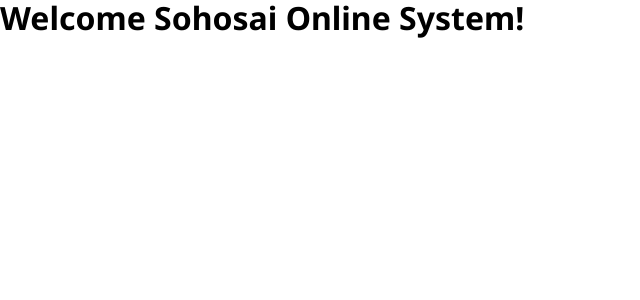
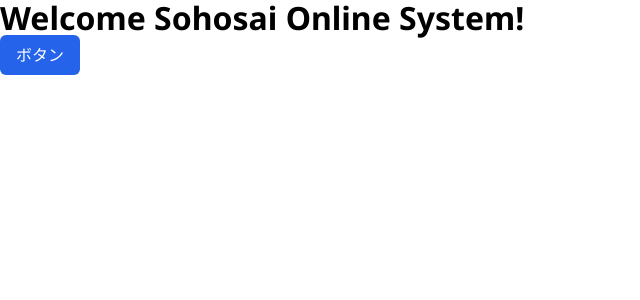
Before and after one commit to sohosai/sos26-template, a React (Vite) app in the folder apps/web/: page / in a window 1280 px wide. Shown: the top 300 px of the page, without its empty margins (0-640 px from the left). Built offline with nearby package versions, Linux system fonts and the light colour scheme.

Commit message:
サンプルコンポーネントの作成

```diff
--- /dev/null
+++ b/apps/web/src/components/Button/Button.module.scss
@@ -0,0 +1,12 @@
+.button {
+  padding: 0.5rem 1rem;
+  background-color: #2563eb;
+  color: white;
+  border: none;
+  border-radius: 0.375rem;
+  cursor: pointer;
+
+  &:hover {
+    background-color: #1d4ed8;
+  }
+}
--- /dev/null
+++ b/apps/web/src/components/Button/Button.tsx
@@ -0,0 +1,15 @@
+import type { ReactNode } from "react";
+import styles from "./Button.module.scss";
+
+type ButtonProps = {
+	children: ReactNode;
+	onClick?: () => void;
+};
+
+export function Button({ children, onClick }: ButtonProps) {
+	return (
+		<button type="button" className={styles.button} onClick={onClick}>
+			{children}
+		</button>
+	);
+}
--- /dev/null
+++ b/apps/web/src/components/Button/index.ts
@@ -0,0 +1 @@
+export { Button } from "./Button";
--- a/apps/web/src/routes/index.tsx
+++ b/apps/web/src/routes/index.tsx
@@ -1,4 +1,5 @@
 import { createFileRoute } from "@tanstack/react-router";
+import { Button } from "@/components/Button";
 
 export const Route = createFileRoute("/")({
 	component: Index,
@@ -19,6 +20,7 @@ function Index() {
 	return (
 		<div>
 			<h1>Welcome Sohosai Online System!</h1>
+			<Button onClick={() => alert("clicked!")}>ボタン</Button>
 		</div>
 	);
 }
```
